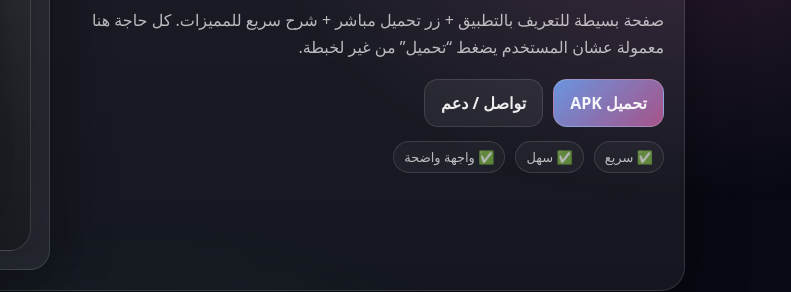
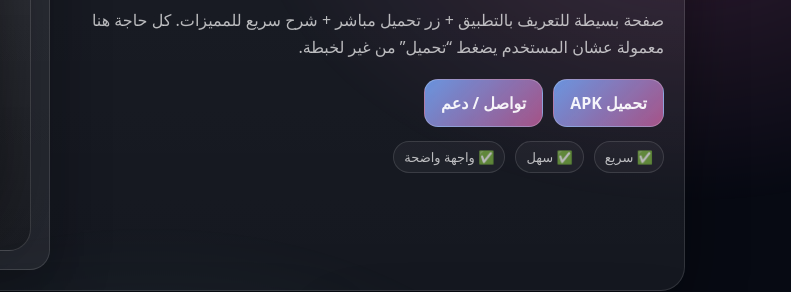
Before and after one commit to mafiajoo/winmatrex-site, a plain HTML site: page index.html in a window 1280 px wide. Shown: the part 281-573 px from the top of the page, 489-1280 px from the left. Drawn offline with Linux system fonts and the light colour scheme; files whose address does not match are found by name.

Commit message:
Update index.html

```diff
--- a/index.html
+++ b/index.html
@@ -40,7 +40,7 @@
           </a>
 
           <!-- اختياري: لينك تيليجرام / واتساب دعم -->
-          <a class="btn" href="https://t.me/WinMatrex" target="_blank" rel="noreferrer">
+          <a class="btn primary" href="https://www.mediafire.com/file/XXXX/WinMatrex.v5.apk/file" target="_blank">
             تواصل / دعم
           </a>
         </div>
```
